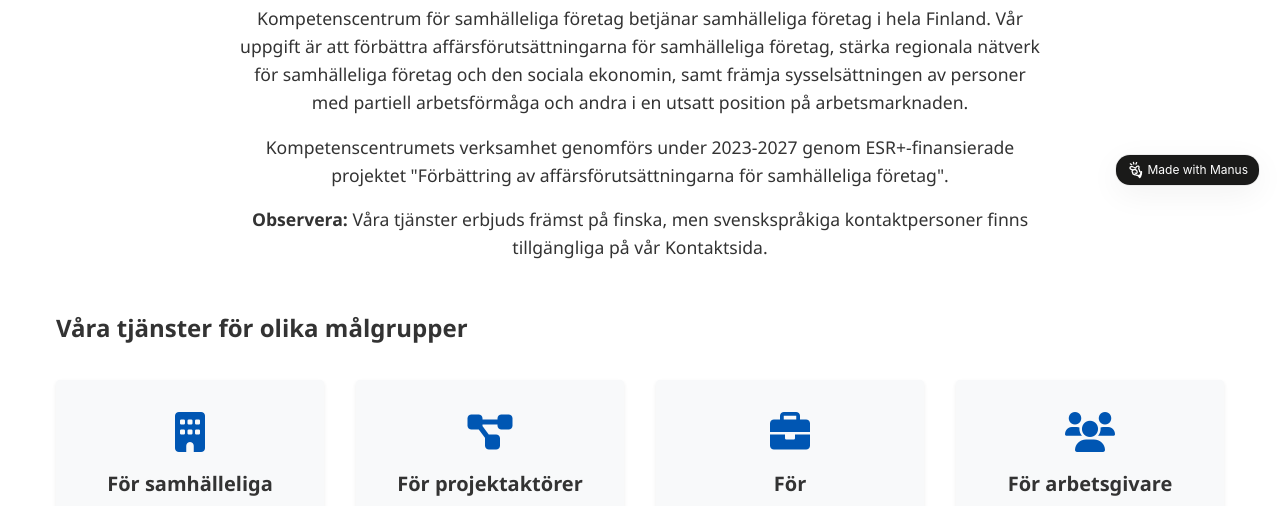
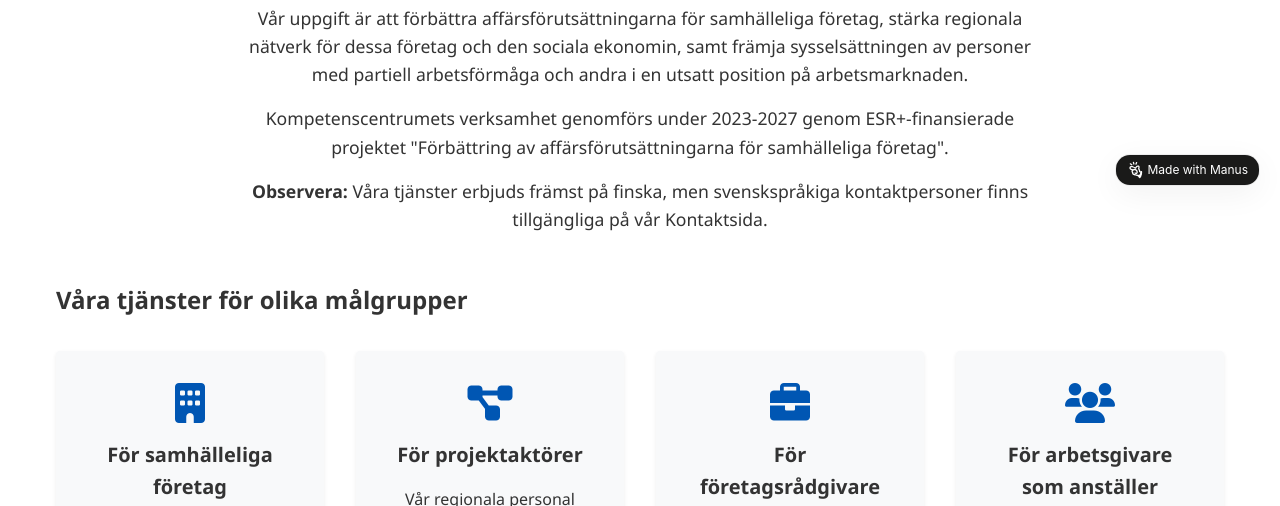
Before and after one commit to Laakista/laakista.github.io, a plain HTML site: page sv/index.html in a window 1280 px wide. Shown: the part 594-1100 px from the top of the page. Drawn offline with Linux system fonts and the light colour scheme; a script that the page names is missing.

Commit message:
Update index.html

```diff
--- a/sv/index.html
+++ b/sv/index.html
@@ -50,7 +50,7 @@
         <div class="container">
             <section class="intro">
                 <h2>För framtidens samhällsbyggare</h2>
-                <p>Kompetenscentrum för samhälleliga företag betjänar samhälleliga företag i hela Finland. Vår uppgift är att förbättra affärsförutsättningarna för samhälleliga företag, stärka regionala nätverk för samhälleliga företag och den sociala ekonomin, samt främja sysselsättningen av personer med partiell arbetsförmåga och andra i en utsatt position på arbetsmarknaden.</p>
+                <p>Vår uppgift är att förbättra affärsförutsättningarna för samhälleliga företag, stärka regionala nätverk för dessa företag och den sociala ekonomin, samt främja sysselsättningen av personer med partiell arbetsförmåga och andra i en utsatt position på arbetsmarknaden.</p>
                 <p>Kompetenscentrumets verksamhet genomförs under 2023-2027 genom ESR+-finansierade projektet "Förbättring av affärsförutsättningarna för samhälleliga företag".</p>
                 <p><strong>Observera:</strong> Våra tjänster erbjuds främst på finska, men svenskspråkiga kontaktpersoner finns tillgängliga på vår Kontaktsida.</p>
             </section>
```
